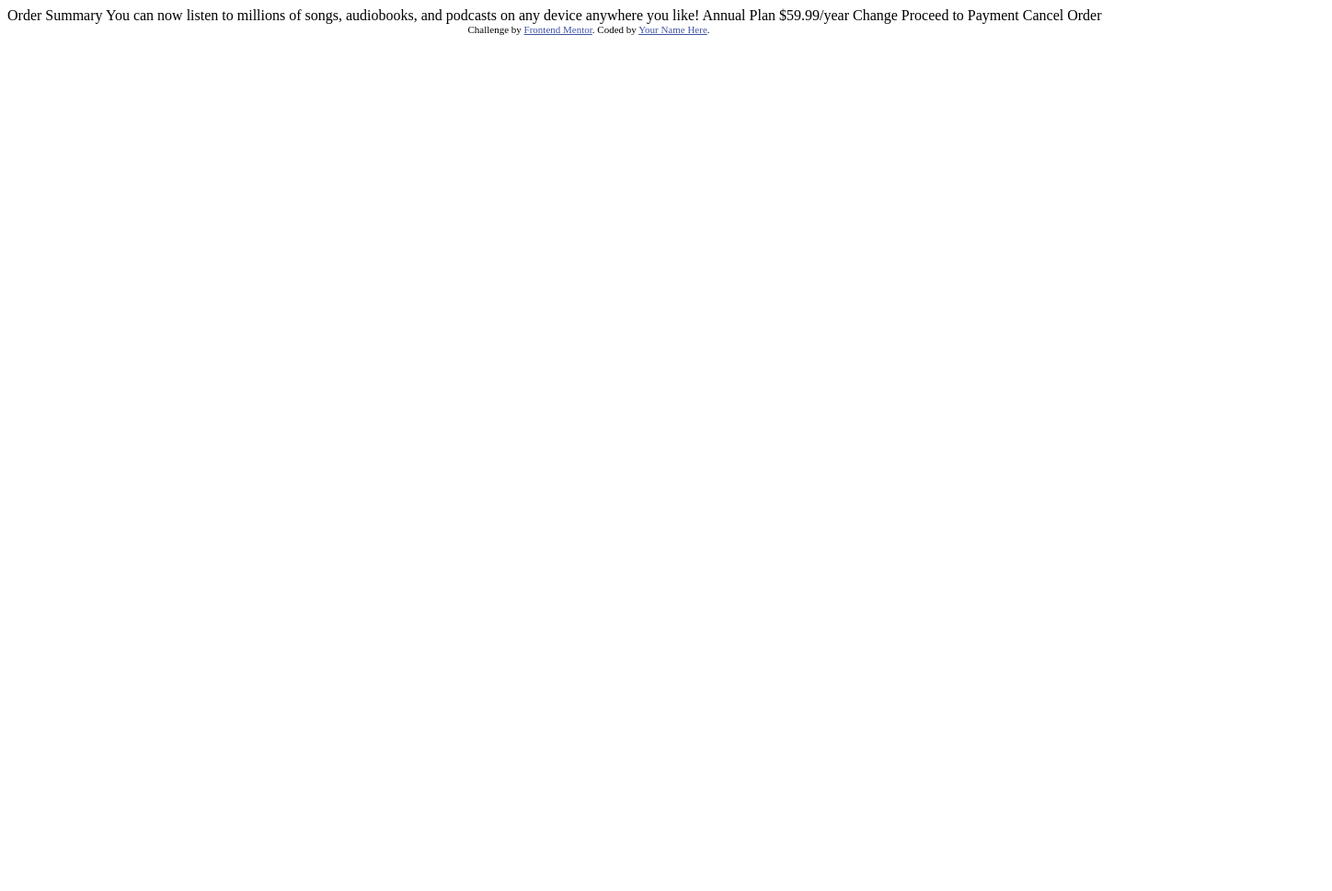
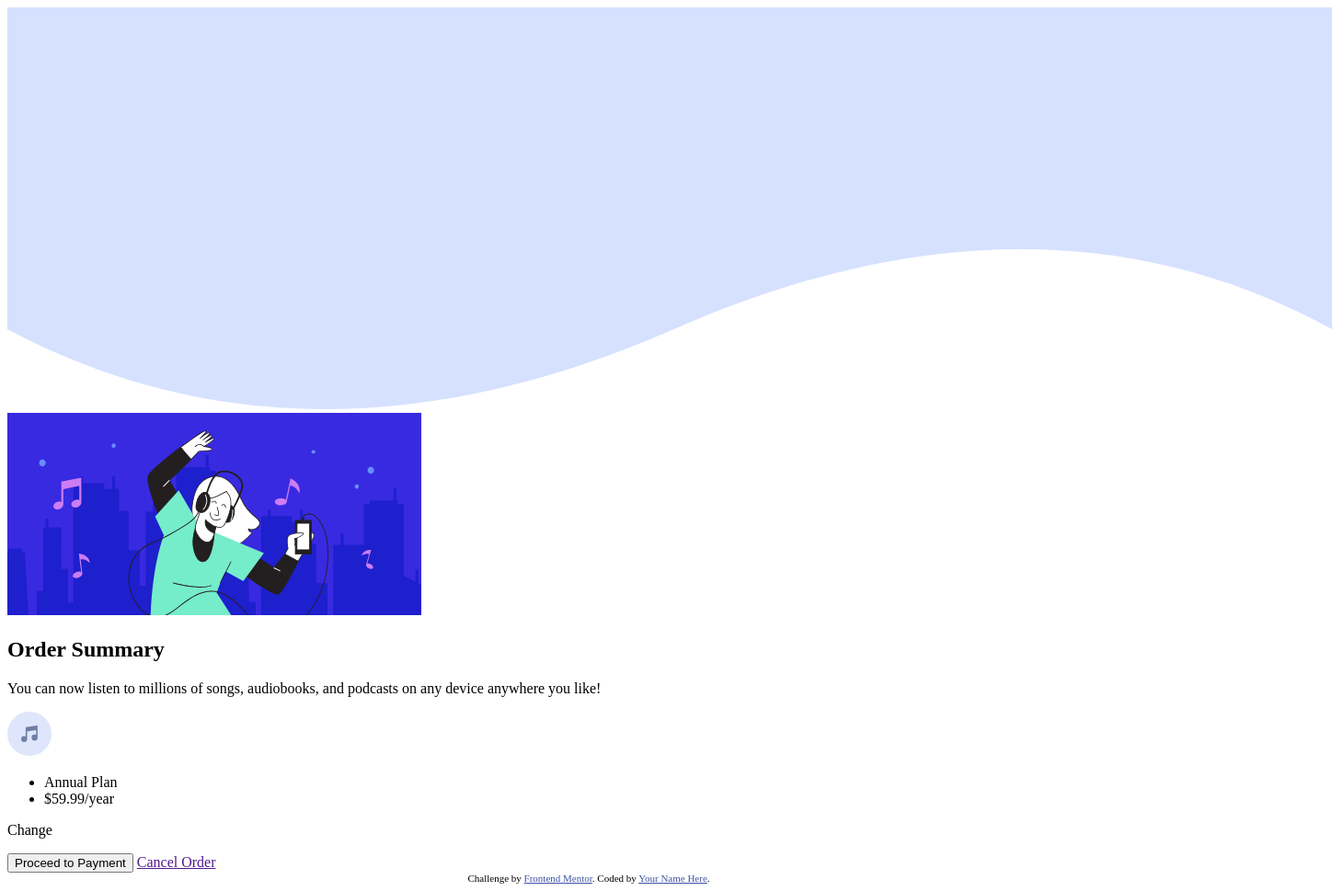
Before and after one commit to adithya-s-k/FrontEndMentor_Projects, a plain HTML site: page order-summary-component-main/index.html in a window 1280 px wide. Shown: the whole page at 92% size, 1448 px wide, since content can reach past the window. Before the commit the page ends 800 px from the top, so only its background shows below. Drawn offline with Linux system fonts and the light colour scheme.

Commit message:
HTML of Order Summary Done💪 -Adithya S

```diff
--- a/order-summary-component-main/index.html
+++ b/order-summary-component-main/index.html
@@ -15,19 +15,30 @@
   </style>
 </head>
 <body>
+<img src="./images/pattern-background-desktop.svg" alt="">
+<div class="container">
+    <div class="component_1">
+      <img src="./images/illustration-hero.svg" alt="">
+      <h2>Order Summary</h2>
+      <p>You can now listen to millions of songs, audiobooks, and podcasts on any
+        device anywhere you like!
+      </p>
+    </div>
 
-  Order Summary
+    <div class="component_2">
+      <img src="./images/icon-music.svg" alt="">
+      <ul>
+        <li>Annual Plan</li>
+        <li>$59.99/year</li>
+      </ul>
+      <p>Change</p>
+    </div>
 
-  You can now listen to millions of songs, audiobooks, and podcasts on any
-  device anywhere you like!
-
-  Annual Plan
-  $59.99/year
-
-  Change
-
-  Proceed to Payment
-  Cancel Order
+    <div class="component_3">
+      <button>Proceed to Payment</button>
+      <a href="">Cancel Order</a>
+    </div>
+</div>
 
   <div class="attribution">
     Challenge by <a href="https://www.frontendmentor.io?ref=challenge" target="_blank">Frontend Mentor</a>.
```
